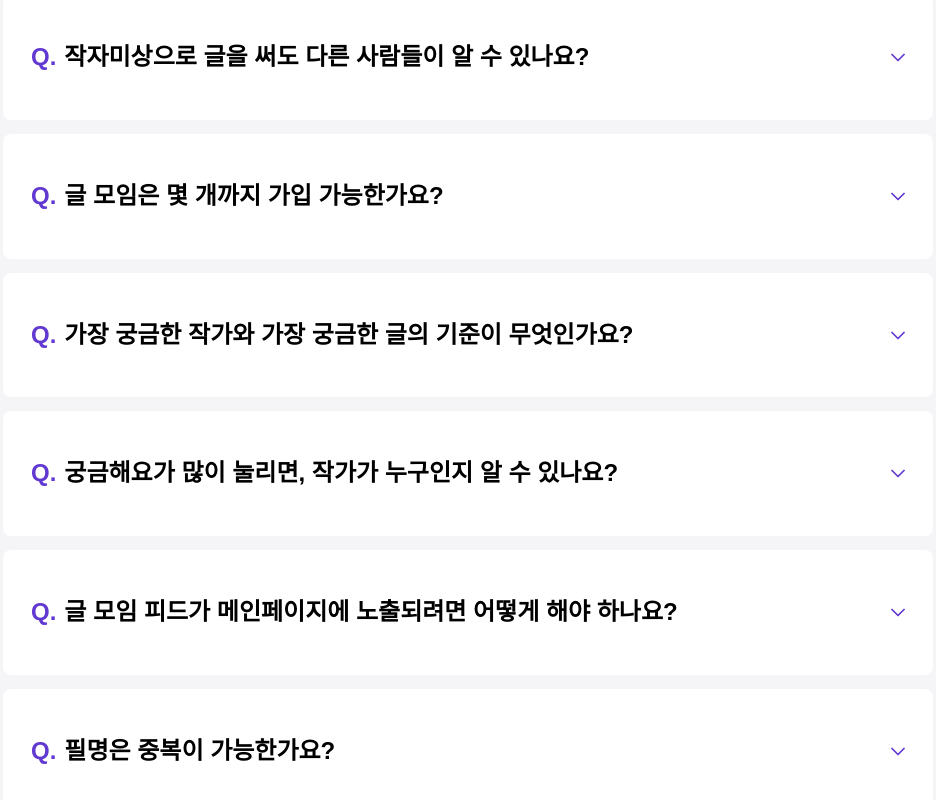
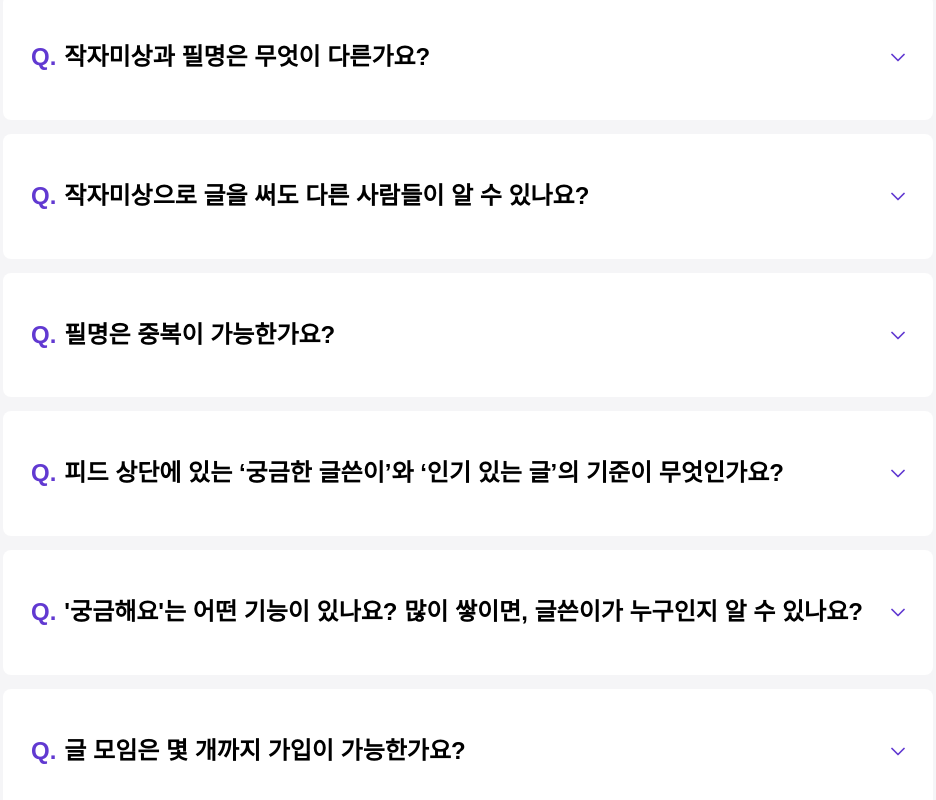
Before and after one commit to Mile-Writings/Mile-Client, a React (Vite) app: page / in a window 1280 px wide. Shown: the part 3080-3880 px from the top of the page, without its empty margins (172-1108 px from the left). Built offline with nearby package versions, Linux system fonts and the light colour scheme; no server answers; a web font is replaced by a local one; what emotion-reset would draw is missing.

Commit message:
chore: faq 상수 데이터 변경

```diff
--- a/src/pages/main/constants/faqData.ts
+++ b/src/pages/main/constants/faqData.ts
@@ -7,38 +7,44 @@ export interface faqDataPropTypes {
 export const FAQ_DATA: faqDataPropTypes[] = [
   {
     id: 1,
-    question: '작자미상으로 글을 써도 다른 사람들이 알 수 있나요?',
+    question: '작자미상과 필명은 무엇이 다른가요?',
     answer:
-      '알 수 없습니다. 마일은 여러분이 글을 쉽고 편안하게 쓸 수 있도록 하기 위해 글쓴이를 숨기는 기능이 있습니다. 작자미상으로 글을 쓰면, 유저들은 누가 글을 썼는지는 절대 알 수 없고 글만 확인할 수 있습니다.',
+      '작자미상은 글쓴이가 누군지 알 수 없는 철저한 익명의 상태입니다. \n작자미상으로 글을 쓰면, 유저는 글쓴이의 어떠한 정보도 모른 채 글의 제목과 내용만을 볼 수 있습니다. \n반면, 필명은 모임 안에서 사용되는 닉네임으로 글쓴이를 표현하는 기능입니다. 필명으로 글을 쓰면 유저들은 글쓴이가 설정한 필명 및 소개도 볼 수 있습니다. \n자신을 완전히 드러내 글을 쓰고 싶다면, 필명을 실명으로 설정하는 방법도 있습니다.',
   },
   {
     id: 2,
-    question: '글 모임은 몇 개까지 가입 가능한가요?',
+    question: '작자미상으로 글을 써도 다른 사람들이 알 수 있나요?',
     answer:
-      '본인이 만든 글 모임을 포함하여 최대 3개까지 가입이 가능합니다. 마일은 너무 많은 글 모임에서 활동하는 것보다 소수의 글 모임에 집중하여 더 좋은 글을 쓰길 희망합니다. 많은 모임보다는, 하나 하나의 모임에 집중하여 마음을 담은 글을 써보는 건 어떨까요?',
+      '알 수 없습니다. \n마일은 여러분이 글을 쉽고 편안하게 쓸 수 있도록 하기 위해 글쓴이를 숨기는 기능이 있습니다.\n작자미상으로 글을 쓰면, 유저들은 누가 글을 썼는지는 절대 알 수 없고 글만 확인할 수 있습니다.',
   },
   {
     id: 3,
-    question: '가장 궁금한 작가와 가장 궁금한 글의 기준이 무엇인가요?',
+    question: '필명은 중복이 가능한가요?',
     answer:
-      "'궁금한 글쓴이'의 경우, 일주일 동안 '궁금해요'를 가장 많이 받은 필명의 글쓴이 2명이 선정됩니다. '인기 있는 글'의 경우, 일주일 동안 ‘궁금해요’를 가장 많이 받은 2개의 글이 선정됩니다. 이는 필명 / 작자미상 여부에 관계 없이 선정됩니다. 궁금한 글쓴이와 인기 있는 글 모두 매주 월요일마다 새롭게 알려드릴게요.",
+      '마일에서는 한 모임 내에서 중복된 필명 생성이 불가능합니다.\n같은 모임에 없는, 중복되지 않는 필명으로 설정해 주시기 바랍니다. \n다른 모임에서는 해당 필명을 사용하고 있는 글쓴이가 없다면 생성이 가능합니다.',
   },
   {
     id: 4,
-    question: '궁금해요가 많이 눌리면, 작가가 누구인지 알 수 있나요?',
+    question: '피드 상단에 있는 ‘궁금한 글쓴이’와 ‘인기 있는 글’의 기준이 무엇인가요?',
     answer:
-      '글쓴이가 누구인지는 알 수 없습니다. 궁금해요 기능은 필명이나 작자미상 속 글쓴이가 실제로 누구인지를 알아내기 위한 기능이 아닙니다. 글쓴이가 누구인지 궁금할 정도로 좋은 글이라는 것을 표현할 수 있는 기능입니다. 이는 ‘궁금한 글쓴이’와 ‘인기 있는 글’을 선정하는 기준으로 활용됩니다.',
+      "'궁금한 글쓴이'의 경우, 일주일 동안 ‘궁금해요’를 가장 많이 받은 필명의 글쓴이 2명이 선정됩니다.\n'인기 있는 글'의 경우, 일주일 동안 ‘궁금해요’를 가장 많이 받은 2개의 글이 선정됩니다.\n이는 필명 / 작자미상 여부에 관계 없이 선정됩니다.\n궁금한 글쓴이와 인기 있는 글 모두 매주 월요일마다 새롭게 알려드릴게요.",
   },
   {
     id: 5,
-    question: '글 모임 피드가 메인페이지에 노출되려면 어떻게 해야 하나요?',
+    question: "'궁금해요'는 어떤 기능이 있나요? 많이 쌓이면, 글쓴이가 누구인지 알 수 있나요?",
     answer:
-      '마일에서는 한 모임 내에서 중복된 필명 생성이 불가능합니다. 같은 모임에 없는, 중복되지 않는 필명으로 설정해 주시기 바랍니다. 다른 모임에서는 해당 필명을 사용하고 있는 글쓴이가 없다면 생성이 가능합니다.',
+      '글쓴이가 누구인지는 알 수 없습니다. 궁금해요 기능은 필명이나 작자미상 속 글쓴이가 실제로 누구인지를 알아내기 위한 기능이 아닙니다.\n글쓴이가 누구인지 궁금할 정도로 좋은 글이라는 것을 표현할 수 있는 기능입니다. \n이는 ‘궁금한 글쓴이’와 ‘인기 있는 글’을 선정하는 기준으로 활용됩니다.',
   },
   {
     id: 6,
-    question: '필명은 중복이 가능한가요?',
+    question: '글 모임은 몇 개까지 가입이 가능한가요?',
     answer:
-      '마일에서는 한 모임 내에서 중복된 필명 생성이 불가능합니다. 같은 모임에 없는, 중복되지 않는 필명으로 설정해 주시기 바랍니다. 다른 모임에서는 해당 필명을 사용하고 있는 글쓴이가 없다면 생성이 가능합니다.',
+      '본인이 만든 글 모임을 포함하여 최대 5개까지 가입이 가능합니다.\n마일은 너무 많은 글 모임에서 활동하는 것보다 소수의 글 모임에 집중하여 더 좋은 글을 쓰길 희망합니다.\n많은 모임보다는, 하나 하나의 모임에 집중하여 마음을 담은 글을 써보는 건 어떨까요?',
+  },
+  {
+    id: 7,
+    question: '메인페이지에 저희 글모임이 올라가려면 어떻게 해야하나요?',
+    answer:
+      "메인페이지의 '마일과 함께하는 글 모임'에는 매주 3개의 글 모임이 선정되어 올라갑니다.\n마일에서 활동하는 여러 글 모임 중, 최근 일주일간 작성된 글이 가장 많은 상위 3개의 글 모임을 보여드리고 있어요.\n\n더 활발한 글 모임 활동을 통해, 여러분들의 멋진 글을 메인페이지에서 만나뵐 수 있길 바랍니다!",
   },
 ];
```
